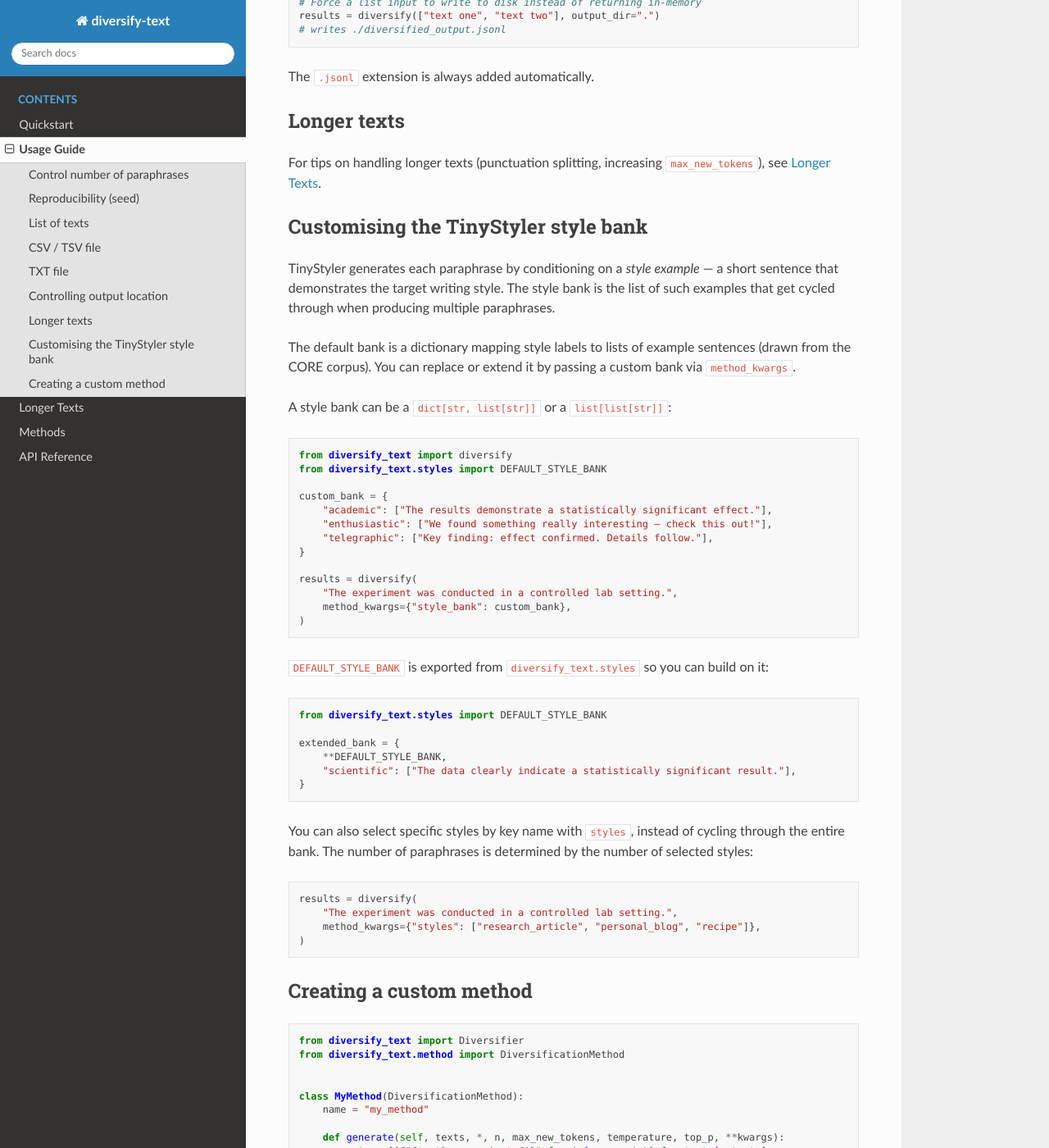
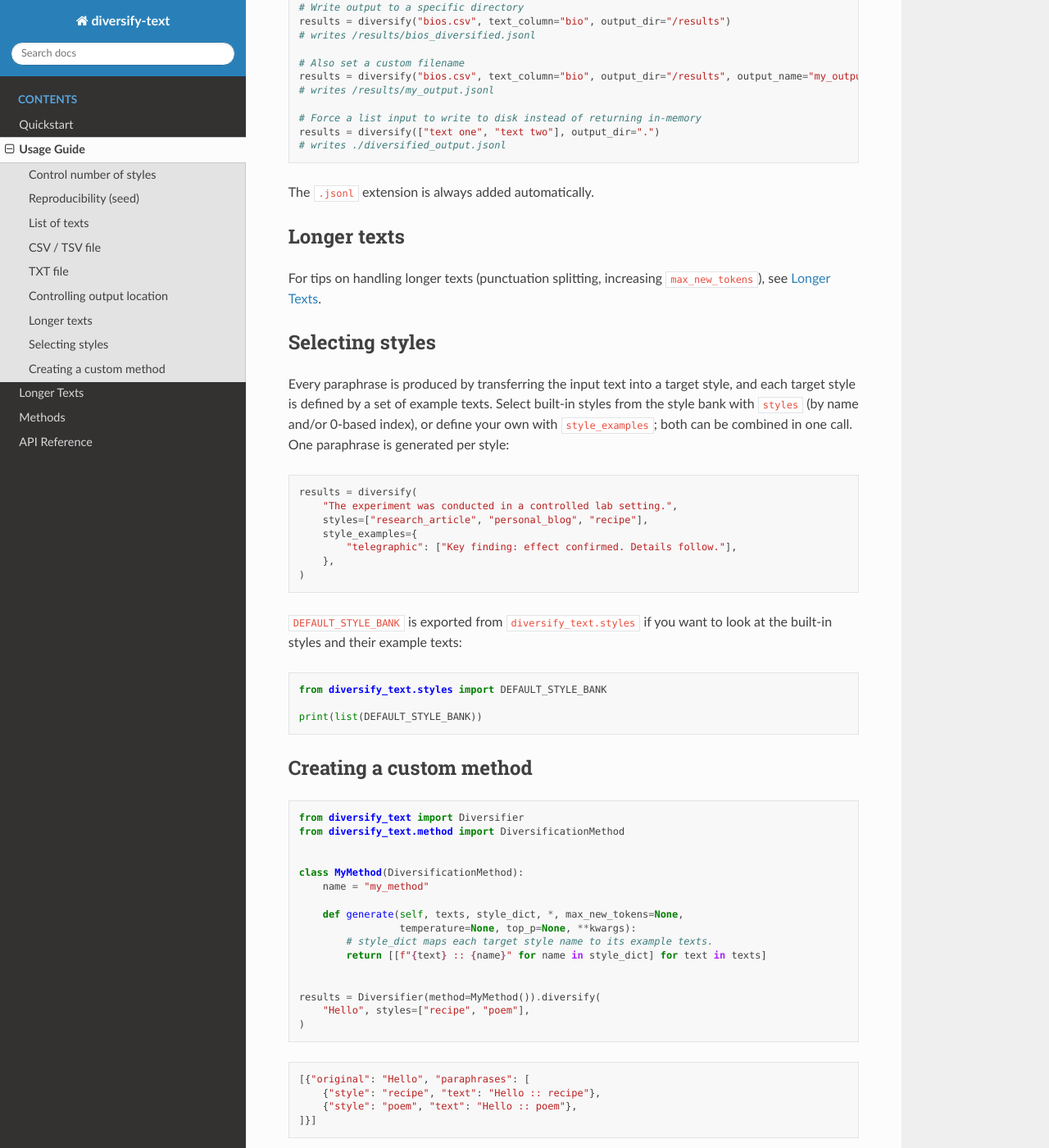
Before and after one commit to AnnaWegmann/diversify_text, a Sphinx documentation site: the page built from docs/usage.rst, in a window 1280 px wide and 1400 px high, scrolled down 1838 px. Shown: the whole window at 82% size. Built offline with Sphinx 7.4.7 and the Read the Docs theme 3.1.0, drawn with Linux system fonts in a browser that asks for light colours; some of the changed text lies outside the part shown.

Commit message:
- docs: align usage, methods, and longer-texts pages with the new style parameters and labeled output
Co-Authored-By: Claude Fable 5 <noreply@anthropic.com>

```diff
--- a/docs/methods.rst
+++ b/docs/methods.rst
@@ -51,7 +51,7 @@ configurable *style bank* to produce multiple stylistically diverse outputs.
 the `CORE corpus <https://doi.org/10.1007/s10579-013-9256-1>`_, the
 `TinyStyler repository <https://github.com/zacharyhorvitz/TinyStyler>`_ and
 the `STEL demo for the formality dimension <https://github.com/nlpsoc/STEL/blob/main/Data/STEL/dimensions/quad_stel-dimension_formal-100_sample.tsv>`_.
-See :data:`diversify_text.method.tinystyler.styles.DEFAULT_STYLE_BANK` for the
+See :data:`diversify_text.styles.DEFAULT_STYLE_BANK` for the
 full list of available styles.
 
 **Citation:**
@@ -153,14 +153,14 @@ A custom template must contain both the ``[DOCUMENT SEGMENT]`` and
    )
 
 **Style examples.** Styles come from the shared style bank; select them with
-``styles``:
+the top-level ``styles`` parameter (or pass your own via ``style_examples``):
 
 .. code-block:: python
 
    results = diversify(
        "The experiment was conducted in a controlled lab setting.",
        method="prompting",
-       method_kwargs={"styles": ["informal_tinystyler"]},
+       styles=["informal_tinystyler"],
    )
 
 Development
--- a/docs/usage.rst
+++ b/docs/usage.rst
@@ -1,8 +1,11 @@
 Usage Guide
 ===========
 
-Control number of paraphrases
------------------------------
+Control number of styles
+------------------------
+
+``n`` selects how many of the default styles are used — one paraphrase
+per style. It cannot be combined with ``styles`` or ``style_examples``:
 
 .. code-block:: python
 
@@ -10,7 +13,11 @@ Control number of paraphrases
 
 .. code-block:: python
 
-   [{"original": "Some text.", "paraphrases": ["...", "...", "..."]}]
+   [{"original": "Some text.", "paraphrases": [
+       {"style": "informal_tinystyler", "text": "..."},
+       {"style": "obama_tinystyler", "text": "..."},
+       {"style": "question_tinystyler", "text": "..."},
+   ]}]
 
 Reproducibility (seed)
 ----------------------
@@ -46,8 +53,8 @@ List of texts
 .. code-block:: python
 
    [
-       {"original": "The experiment ...", "paraphrases": ["...", "...", ...]},
-       {"original": "She graduated ...", "paraphrases": ["...", "...", ...]},
+       {"original": "The experiment ...", "paraphrases": [{"style": "...", "text": "..."}, ...]},
+       {"original": "She graduated ...", "paraphrases": [{"style": "...", "text": "..."}, ...]},
    ]
 
 CSV / TSV file
@@ -65,8 +72,8 @@ Each line in the JSONL output is one JSON object:
 
 .. code-block:: json
 
-   {"original": "Jane is a ...", "paraphrases": ["Jane works as a ...", "As a ..., Jane ..."]}
-   {"original": "John studied ...", "paraphrases": ["John was educated ...", "..."]}
+   {"original": "Jane is a ...", "paraphrases": [{"style": "...", "text": "Jane works as a ..."}, ...]}
+   {"original": "John studied ...", "paraphrases": [{"style": "...", "text": "John was educated ..."}, ...]}
 
 TXT file
 --------
@@ -108,58 +115,33 @@ Longer texts
 For tips on handling longer texts (punctuation splitting, increasing
 ``max_new_tokens``), see :doc:`longer_texts`.
 
-Customising the TinyStyler style bank
---------------------------------------
+Selecting styles
+----------------
 
-TinyStyler generates each paraphrase by conditioning on a *style example* — a
-short sentence that demonstrates the target writing style. The style bank is
-the list of such examples that get cycled through when producing multiple
-paraphrases.
-
-The default bank is a dictionary mapping style labels to lists of example
-sentences (drawn from the CORE corpus). You can replace or extend it by
-passing a custom bank via ``method_kwargs``.
-
-A style bank can be a ``dict[str, list[str]]`` or a ``list[list[str]]``:
+Every paraphrase is produced by transferring the input text into a target
+style, and each target style is defined by a set of example texts. Select
+built-in styles from the style bank with ``styles`` (by name and/or
+0-based index), or define your own with ``style_examples``; both can be
+combined in one call. One paraphrase is generated per style:
 
 .. code-block:: python
 
-   from diversify_text import diversify
-   from diversify_text.styles import DEFAULT_STYLE_BANK
-
-   custom_bank = {
-       "academic": ["The results demonstrate a statistically significant effect."],
-       "enthusiastic": ["We found something really interesting — check this out!"],
-       "telegraphic": ["Key finding: effect confirmed. Details follow."],
-   }
-
    results = diversify(
        "The experiment was conducted in a controlled lab setting.",
-       method_kwargs={"style_bank": custom_bank},
+       styles=["research_article", "personal_blog", "recipe"],
+       style_examples={
+           "telegraphic": ["Key finding: effect confirmed. Details follow."],
+       },
    )
 
-``DEFAULT_STYLE_BANK`` is exported from ``diversify_text.styles`` so you
-can build on it:
+``DEFAULT_STYLE_BANK`` is exported from ``diversify_text.styles`` if you
+want to look at the built-in styles and their example texts:
 
 .. code-block:: python
 
    from diversify_text.styles import DEFAULT_STYLE_BANK
 
-   extended_bank = {
-       **DEFAULT_STYLE_BANK,
-       "scientific": ["The data clearly indicate a statistically significant result."],
-   }
-
-You can also select specific styles by key name with ``styles``, instead of
-cycling through the entire bank. The number of paraphrases is determined by
-the number of selected styles:
-
-.. code-block:: python
-
-   results = diversify(
-       "The experiment was conducted in a controlled lab setting.",
-       method_kwargs={"styles": ["research_article", "personal_blog", "recipe"]},
-   )
+   print(list(DEFAULT_STYLE_BANK))
 
 .. _creating-a-custom-method:
 
@@ -175,12 +157,19 @@ Creating a custom method
    class MyMethod(DiversificationMethod):
        name = "my_method"
 
-       def generate(self, texts, *, n, max_new_tokens, temperature, top_p, **kwargs):
-           return [[f"{text} :: variant {i}" for i in range(n)] for text in texts]
+       def generate(self, texts, style_dict, *, max_new_tokens=None,
+                    temperature=None, top_p=None, **kwargs):
+           # style_dict maps each target style name to its example texts.
+           return [[f"{text} :: {name}" for name in style_dict] for text in texts]
 
 
-   results = Diversifier(method=MyMethod()).diversify("Hello", n=3)
+   results = Diversifier(method=MyMethod()).diversify(
+       "Hello", styles=["recipe", "poem"],
+   )
 
 .. code-block:: python
 
-   [{"original": "Hello", "paraphrases": ["Hello :: variant 0", "Hello :: variant 1", "Hello :: variant 2"]}]
+   [{"original": "Hello", "paraphrases": [
+       {"style": "recipe", "text": "Hello :: recipe"},
+       {"style": "poem", "text": "Hello :: poem"},
+   ]}]
```
Also changed, not shown: docs/longer_texts.rst (+10 -10 lines).
